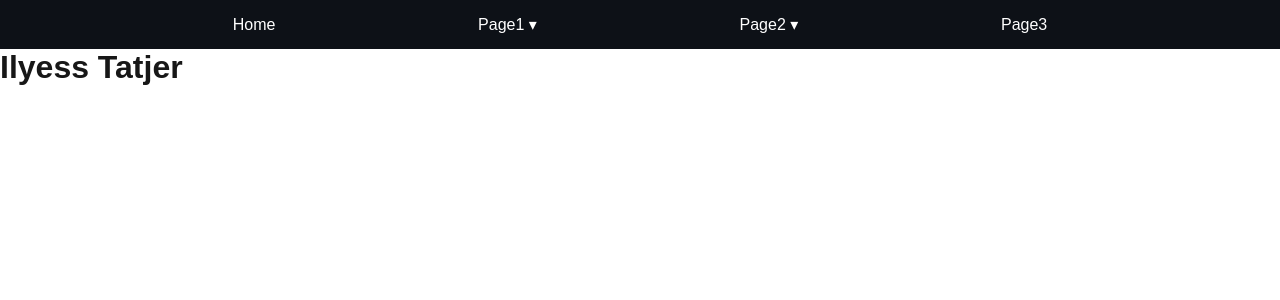
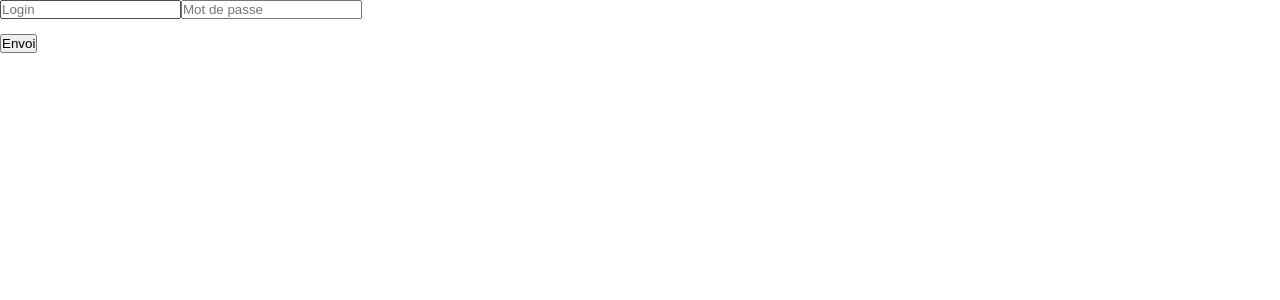
Before and after one commit to BaptisteCpt/SAE-4.01, a Next.js app in the folder sae3.01/: page / in a window 1280 px wide. Shown: the top 300 px of the page. Built offline with nearby package versions, Linux system fonts and the light colour scheme.

Commit message:
Login en cours

```diff
--- /dev/null
+++ b/sae3.01/app/components/LoginForm.jsx
@@ -0,0 +1,49 @@
+import React from 'react'
+import {useState} from 'react'
+
+export default function LoginForm() {
+    const [login,setlogin] = useState("")
+    const [error,setError] = useState()
+    const [mdp,setmdp] = useState("")
+    const [success,setSuccess] = useState(false)
+
+    function check(){
+        if(login.length == 0 || mdp.length == 0)
+        {
+            setError("c'est vide");
+            return;
+        }
+        setSuccess(true)
+    }
+
+  return (
+    <>
+        {
+            !success &&
+            <form onSubmit={(e)=>{e.preventDefault()}}>
+                <input onChange={(e)=>setlogin(e.target.value)} type="text" name="login" placeholder="Login"/>
+
+                <input onChange={(e)=>setmdp(e.target.value)} type="password" name="mdp" placeholder="Mot de passe" required/>
+
+                <pre>
+                    {login}
+                    <br/>
+                    {mdp}
+                </pre>
+
+                {
+                    error &&
+                    <h1>{error}</h1>
+                }
+                <button onClick={()=>{check()}}>
+                    Envoi
+                </button>
+            </form>
+        }
+        {
+            success&&
+            <h1>Logged</h1>
+        }
+    </>
+  )
+}
--- a/sae3.01/app/components/nav.jsx
+++ b/sae3.01/app/components/Nav.jsx
@@ -3,37 +3,21 @@ import styles from "../css/navLogin.css";
 import {useState} from 'react'
 
 
-export default function nav() {
+export default function Nav() {
     const [openMenu, setOpenMenu] = useState(null);
-    const [pageOne,setPage1] = useState("Page1 ▾")
-    const [pageTwo,setPage2] = useState("Page2 ▾")
-
-    const page1 = document.getElementById('page1')
-    const page2 = document.getElementById('page2')
-
-    /*page1.addEventListener("click",()=>{
-
-        if (pageOne === "Page1 ▾"){
-            setPage1("Page1 ")
-        }
-        else{
-            setPage1("Page1 ▾")
-        }
-    })*/
-
-    /*page2.addEventListener("click",()=>{
-
-        if (pageTwo === "Page2 ▾"){
-            setPage2("Page2 ")
-        }
-        else{
-            setPage2("Page2 ▾")
-        }
-    })*/
-
+    const [pageOne,setPage1] = useState("Page1 ▼")
+    const [pageTwo,setPage2] = useState("Page2 ▼")
 
     function toggleMenu(menu) {
         setOpenMenu(openMenu === menu ? null : menu);
+        switch(menu){
+          case "page1" :
+            setPage1(pageOne === "Page1 ▼" ? "Page1 ▲" : "Page1 ▼")
+            break;
+          case "page2" :
+            setPage2(pageTwo === "Page2 ▼" ? "Page2 ▲" : "Page2 ▼")
+            break;
+        }
       }
 
     return (
--- a/sae3.01/app/page.jsx
+++ b/sae3.01/app/page.jsx
@@ -2,13 +2,12 @@
 
 import Image from "next/image";
 import styles from "./page.module.css";
-import Nav from "./components/nav"
+import LoginForm from "./components/LoginForm";
 
 export default function Home() {
   return (
-    <>
-        <Nav/>
-        <h1>Ilyess Tatjer</h1>
-    </>
+    <div className="Main">
+        <LoginForm/>
+    </div>
   );
 }
```
